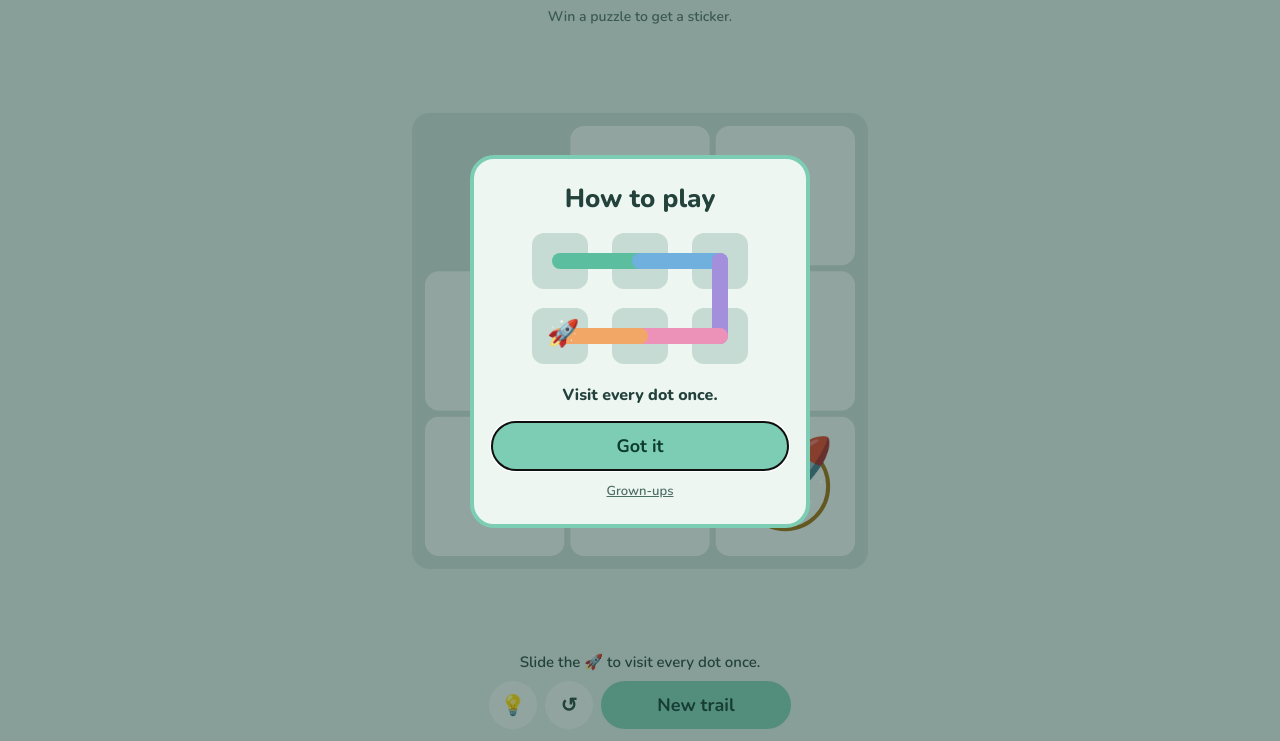
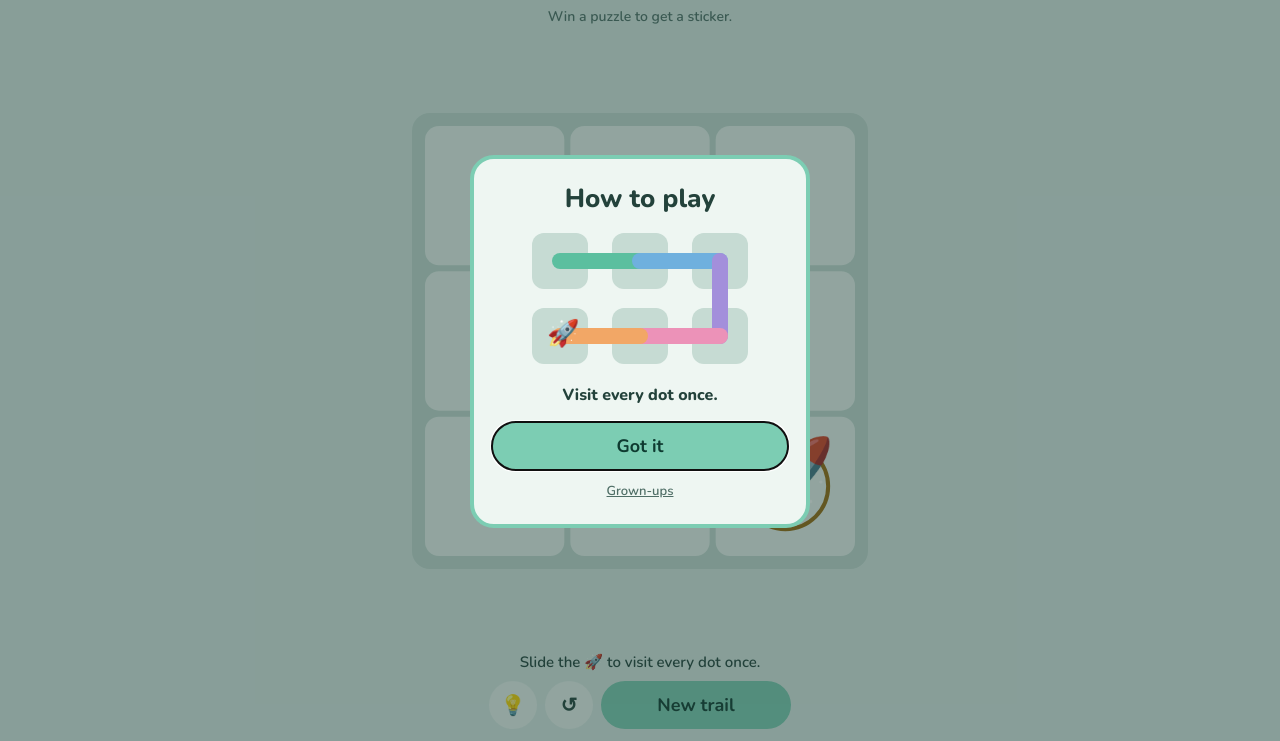
Before and after one commit to ShailyNim/little-logic-lab, a plain HTML site: page star-trails/index.html in a window 1280 px wide. Shown: the part 59-800 px from the top of the page. Drawn offline with nearby package versions, Linux system fonts and the light colour scheme.

Commit message:
Star Trails: full boards with no gaps
Every box on the board now holds a dot (3×3 up to 7×7). Levels get harder
only by board size and by starting on an edge or in the middle instead of a
corner. Each start is checked so a trail through every dot always exists;
hints and the "stuck" check use a quick trail finder so they stay fast on
big boards.

Co-Authored-By: Claude Opus 5.5 <noreply@anthropic.com>

```diff
--- a/star-trails/index.html
+++ b/star-trails/index.html
@@ -35,8 +35,9 @@ body{--accent:var(--mint);--on-accent:var(--on-mint)}
 <script>
 const $=id=>document.getElementById(id),cv=$('c'),X=cv.getContext('2d');
 const EM=['🚀','🪐','🌙','⭐','🛸','👽','☄️','🌍','🌞','🛰️'];
-// rung: [grid n, [min,max] obstacles, target chance a random attempt succeeds, start (c=corner,a=any)]
-const RG=[[3,[1,2],.5,'c'],[3,[1,3],.4,'a'],[4,[2,5],.5,'c'],[4,[2,6],.4,'a'],[4,[3,7],.33,'a'],[5,[5,11],.4,'c'],[5,[5,12],.33,'a'],[5,[6,13],.28,'a'],[5,[6,14],.25,'a'],[6,[10,20],.33,'a'],[6,[10,21],.25,'a'],[6,[11,22],.2,'a'],[7,[14,24],.15,'a'],[7,[12,22],.1,'a']];
+// rung: [grid n, start (c = a corner, e = an edge box, a = anywhere)]. Every box on the board holds a dot;
+// levels get harder only by board size and by starting away from the corners.
+const RG=[[3,'c'],[3,'a'],[4,'c'],[4,'e'],[4,'a'],[5,'c'],[5,'e'],[5,'a'],[5,'a'],[6,'c'],[6,'e'],[6,'a'],[7,'c'],[7,'a']];
 const D=[[1,0],[-1,0],[0,1],[0,-1]],MAXR=RG.length-1,GID='trails';
 let S;try{S=JSON.parse(localStorage.getItem('st1'))}catch(e){}
 S=S||{rung:0,clean:0,hard:0,n:0,log:[],stk:[]};
@@ -61,34 +62,27 @@ function reach(n,open,path){const seen=new Uint8Array(n*n),v=new Uint8Array(n*n)
  const s=[path[path.length-1]];v[s[0]]=1;
  while(s.length)for(const q of nb(n,s.pop()))if(open[q]&&!seen[q]&&!v[q]){v[q]=1;f++;s.push(q)}
  return f==tot}
-const isD=()=>!reach(G.n,G.open,P)||(r=>!r.over&&r.cnt==0)(count(G.n,G.open,P,1,50000));
+// stuck = the dots left can't all be reached any more (the quick finisher is tried first, the full search after)
+const isD=()=>{if(!reach(G.n,G.open,P))return true;if(complete(G.n,G.open,P,20))return false;const r=count(G.n,G.open,P,1,50000);return!r.over&&r.cnt==0};
 let G,P,M,doomed,done,hint,drag,lastBad,SZ=280,lastEm,area={w:300,h:300},C={};
-function trial(n,open,s){const seen=new Uint8Array(n*n);seen[s]=1;let c=s,left=-1;for(let i=0;i<n*n;i++)if(open[i])left++;
- for(;;){const o=nb(n,c).filter(q=>open[q]&&!seen[q]);if(!o.length)return left==0?1:0;c=o[Math.random()*o.length|0];seen[c]=1;left--}}
-const est=(n,open,s)=>{let w=0;for(let i=0;i<250;i++)w+=trial(n,open,s);return w/250};
-// random self-avoiding path of L cells
-function walk(n,L,s){const seen=new Uint8Array(n*n),p=[s];seen[s]=1;let k=0;
- const go=()=>{if(p.length==L)return 1;if(++k>60000)return 0;for(const q of sh(nb(n,p[p.length-1]))){if(seen[q])continue;seen[q]=1;p.push(q);if(go())return 1;p.pop();seen[q]=0;if(k>60000)return 0}return 0};
- return go()?p:null}
-// big boards (6×6 and up): draw a hidden trail first and make every other box a gap, so a solution always exists;
-// keep the try whose random-attempt success rate is closest to the target
-function makeByPath(r){const[n,[lo,hi],tg]=RG[r];let best=null,bd=9;
- for(let t=0;t<16&&bd>=.03;t++){const L=n*n-(lo+(Math.random()*(hi-lo+1)|0)),s=Math.random()*n*n|0,p=walk(n,L,s);if(!p)continue;
-  const open=new Uint8Array(n*n);p.forEach(c=>open[c]=1);const q=est(n,open,s),d=Math.abs(q-tg);
-  if(d<bd){bd=d;best={n,open,start:s,cnt:L,p:q,sig:open.join('')+s}}}
- return best}
-function make(r){if(RG[r][0]>=6){const b=makeByPath(r);if(b)return b}
- const[n,[lo,hi],tg,sm]=RG[r];let best=null,bd=9;
- for(let t=0;t<14&&bd>=.04;t++){
-  const s=sm=='c'?[0,n-1,n*(n-1),n*n-1][Math.random()*4|0]:Math.random()*n*n|0,idx=[...Array(n*n).keys()].filter(i=>i!=s),open=new Uint8Array(n*n).fill(1),cs=sh(idx.slice());
-  for(let i=lo+(Math.random()*(hi-lo+1)|0);i>0;i--)open[cs[i]]=0;
-  let p=reach(n,open,[s])?est(n,open,s):0,d=p?Math.abs(p-tg):9;
-  // hill-climb: move/add/remove obstacles, keep changes that bring the random-attempt success rate closer to the target
-  for(let it=0;it<120&&d>=.03;it++){const o=open.slice(),bl=idx.filter(i=>!o[i]),fr=idx.filter(i=>o[i]),m=Math.random(),pk=a=>a[Math.random()*a.length|0];
-   if(m<.25&&bl.length>lo)o[pk(bl)]=1;else if(m<.5&&bl.length<hi)o[pk(fr)]=0;else if(bl.length&&fr.length){o[pk(bl)]=1;o[pk(fr)]=0}
-   if(!reach(n,o,[s]))continue;const q=est(n,o,s),dq=q?Math.abs(q-tg):9;if(dq<d){open.set(o);d=dq;p=q}}
-  if(p&&d<bd){bd=d;best={n,open:open.slice(),start:s,cnt:open.reduce((a,b)=>a+b,0),p,sig:open.join('')+s}}}
- return best||(r>0?make(r-1):null)}
+// Finish a trail quickly: always step to the free neighbour with the fewest free neighbours of its own
+// (ties broken at random). Tries a few times; returns the rest of the trail, or null if every try got stuck.
+function complete(n,open,path,tries=30){
+ for(let t=0;t<tries;t++){const seen=new Uint8Array(n*n);path.forEach(c=>seen[c]=1);let left=0;for(let i=0;i<n*n;i++)if(open[i]&&!seen[i])left++;
+  const out=[];let c=path[path.length-1];
+  while(left){const o=nb(n,c).filter(q=>open[q]&&!seen[q]);if(!o.length)break;
+   const deg=q=>nb(n,q).filter(z=>open[z]&&!seen[z]).length;let best=9,pick=[];
+   for(const q of o){const d=deg(q);if(d<best){best=d;pick=[q]}else if(d==best)pick.push(q)}
+   c=pick[Math.random()*pick.length|0];seen[c]=1;out.push(c);left--}
+  if(!left)return out}
+ return null}
+// A full board: every box is open. Pick a start the level allows and keep it only if a whole trail from it exists
+// (on 3×3, 5×5 and 7×7 boards, half the boxes cannot start one).
+function make(r){const[n,sm]=RG[r],open=new Uint8Array(n*n).fill(1),edge=i=>{const x=i%n,y=i/n|0;return x==0||y==0||x==n-1||y==n-1};
+ const corners=[0,n-1,n*(n-1),n*n-1];
+ let pool=sm=='c'?corners:sm=='e'?[...Array(n*n).keys()].filter(i=>edge(i)&&!corners.includes(i)):[...Array(n*n).keys()].filter(i=>!corners.includes(i));
+ for(const s of sh(pool.slice()))if(complete(n,open,[s]))return{n,open,start:s,cnt:n*n,p:0,sig:n+'-'+s};
+ return{n,open,start:0,cnt:n*n,p:0,sig:n+'-0'}}
 let lastSig;
 const intro='Slide the 🚀 to visit every dot once.';
 function nxt(){let k=0;do G=make(S.rung);while(G.sig==lastSig&&++k<5);lastSig=G.sig;let e;do e=EM[Math.random()*EM.length|0];while(e==lastEm);G.em=lastEm=e;G.t0=Date.now();
@@ -134,7 +128,7 @@ function win(){done=true;finish('solved');msg('You visited every dot!',true);
 $('kb').onclick=()=>{if(!done){finish('skip');nxt()}};
 $('rb').onclick=()=>{if(done)return;M.rs++;if(doomed)M.look.push(M.dMax-M.dAt);P=[G.start];doomed=false;msg(intro,true)};
 $('hb').onclick=()=>{if(done)return;if(doomed){msg('Slide back a bit first ⬅️');return}
- const r=count(G.n,G.open,P,1,60000);if(r.first){M.hint++;Lab.sfx('hint');hint={c:[P[P.length-1],...r.first.slice(0,3)],u:Date.now()+3000};msg('Follow the gold dashes.')}};
+ const r={first:complete(G.n,G.open,P,40)||count(G.n,G.open,P,1,60000).first};if(r.first){M.hint++;Lab.sfx('hint');hint={c:[P[P.length-1],...r.first.slice(0,3)],u:Date.now()+3000};msg('Follow the gold dashes.')}};
 // draw (colours come from the shared Sea glass tokens, so dim mode applies too)
 function colours(){const cs=getComputedStyle(document.documentElement),g=k=>cs.getPropertyValue(k).trim();
  C={raised:g('--raised'),text:g('--text'),given:g('--given'),
```
